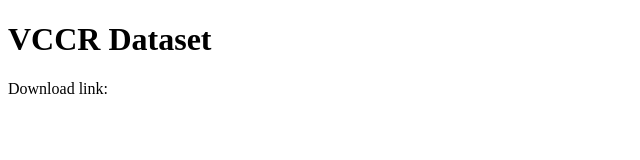
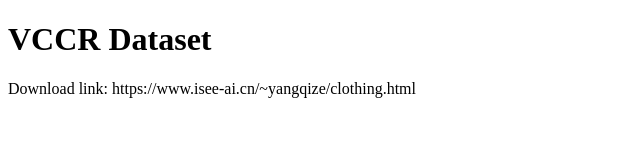
Before and after one commit to vhank/vccr.github.io, a plain HTML site: page index.html in a window 1280 px wide. Shown: the whole page, without its empty margins (0-640 px from the left). Drawn offline with Linux system fonts and the light colour scheme.

Commit message:
Update index.html

```diff
--- a/index.html
+++ b/index.html
@@ -2,6 +2,6 @@
 <html>
 <body>
 <h1>VCCR Dataset</h1>
-<p>Download link: </p>
+<p>Download link: https://www.isee-ai.cn/~yangqize/clothing.html</p>
 </body>
 </html>
```
